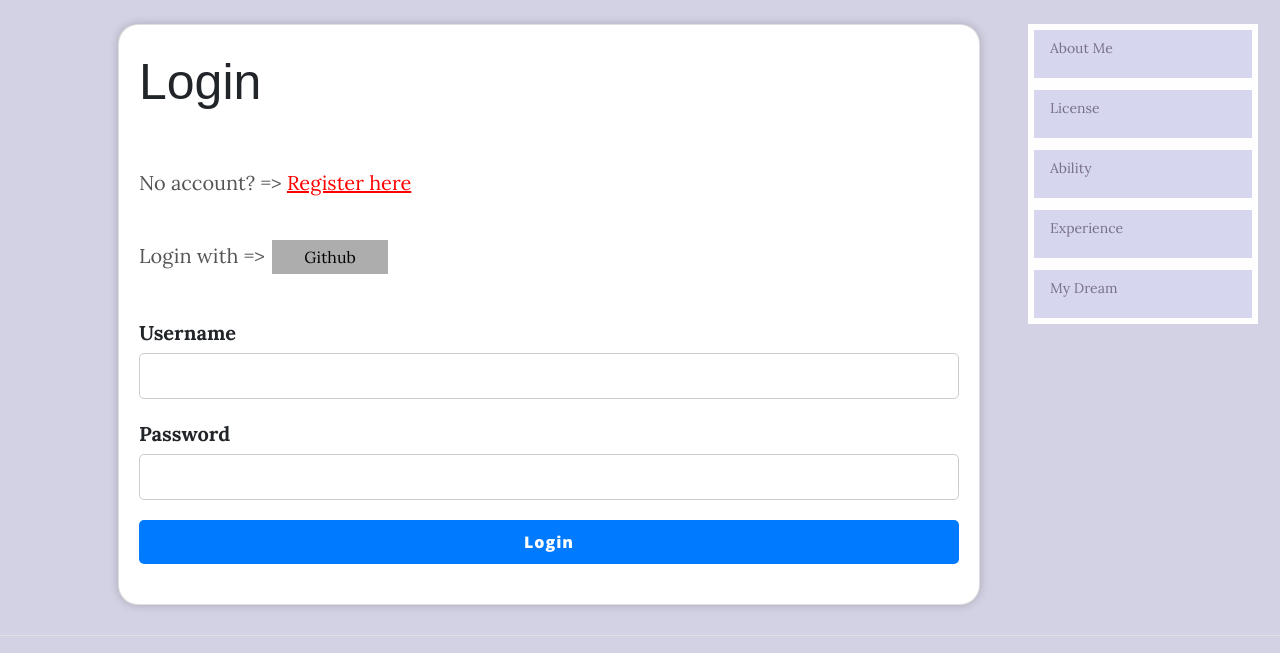
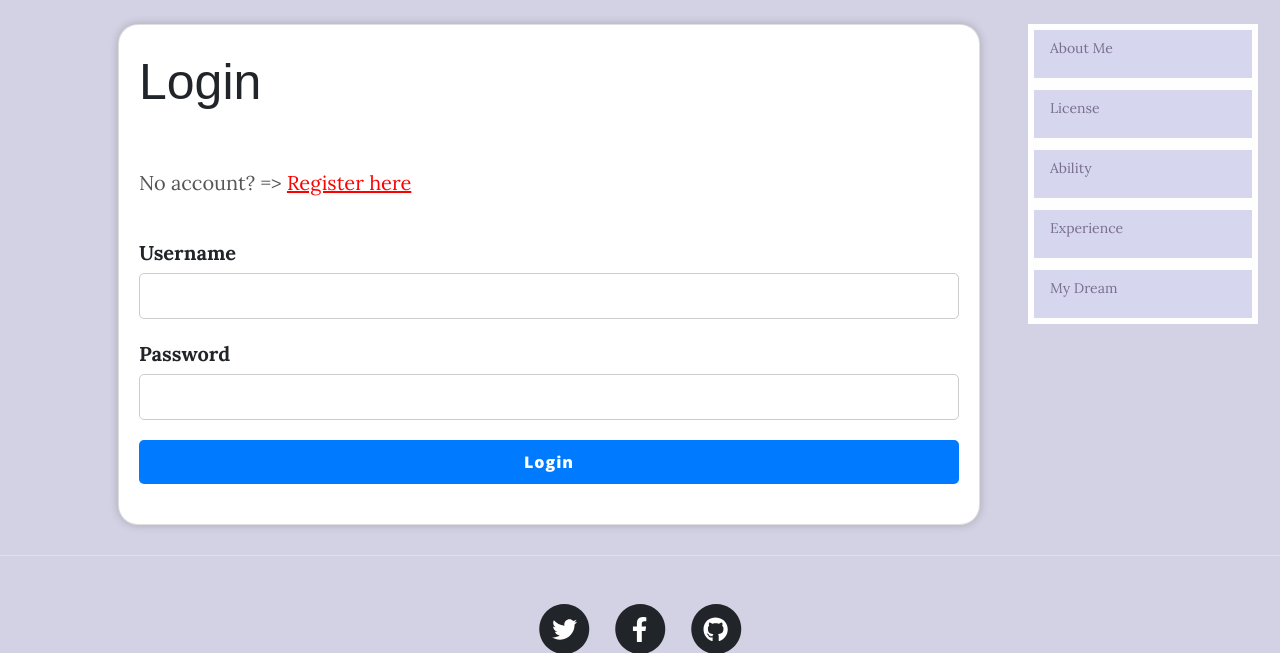
Before and after one commit to Andy61490963/Django-Web, a Django app: page /members/login_user in a window 1280 px wide. Shown: the part 652-1305 px from the top of the page. Run offline with Django 4.2, Linux system fonts and the light colour scheme; some libraries are stand-ins or nearby versions.

Commit message:
Update login.html
刪除github登入點bug
<p class="card-text">Login with => <a href="{% provider_login_url 'github' %}" class="button button1 card-link">Github</a></p>

```diff
--- a/members/templates/authenticate/login.html
+++ b/members/templates/authenticate/login.html
@@ -98,7 +98,6 @@
     </br>
 
     <p class="card-text">No account? => <a href="{% url 'register-user' %}" style="color:red; text-decoration:underline;">Register here</a></p>
-    <p class="card-text">Login with => <a href="{% provider_login_url 'github' %}" class="button button1 card-link">Github</a></p>
   </div>
   <div class="card-body">
     <form action="" method="POST" enctype="multipart/form-data">
```
